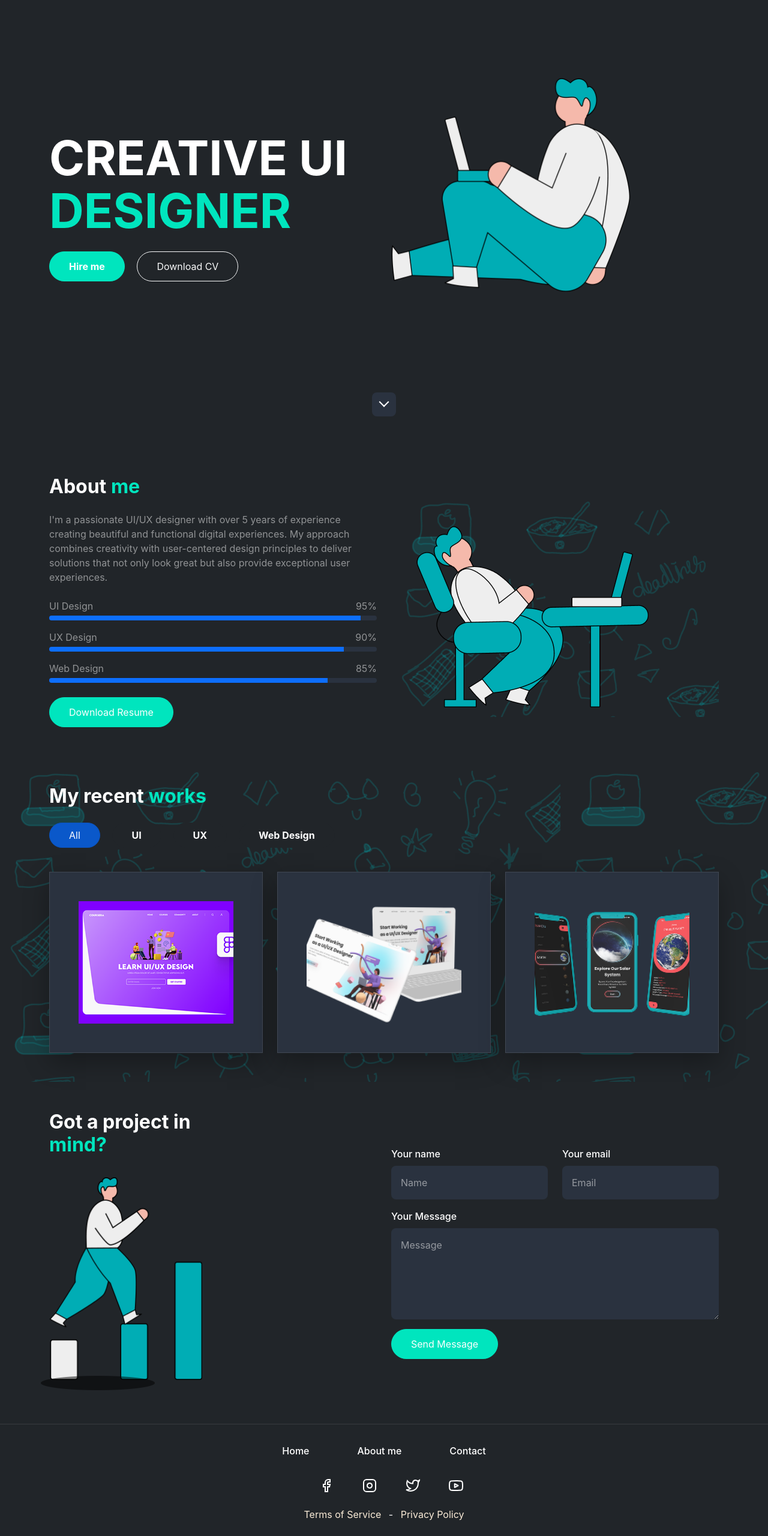
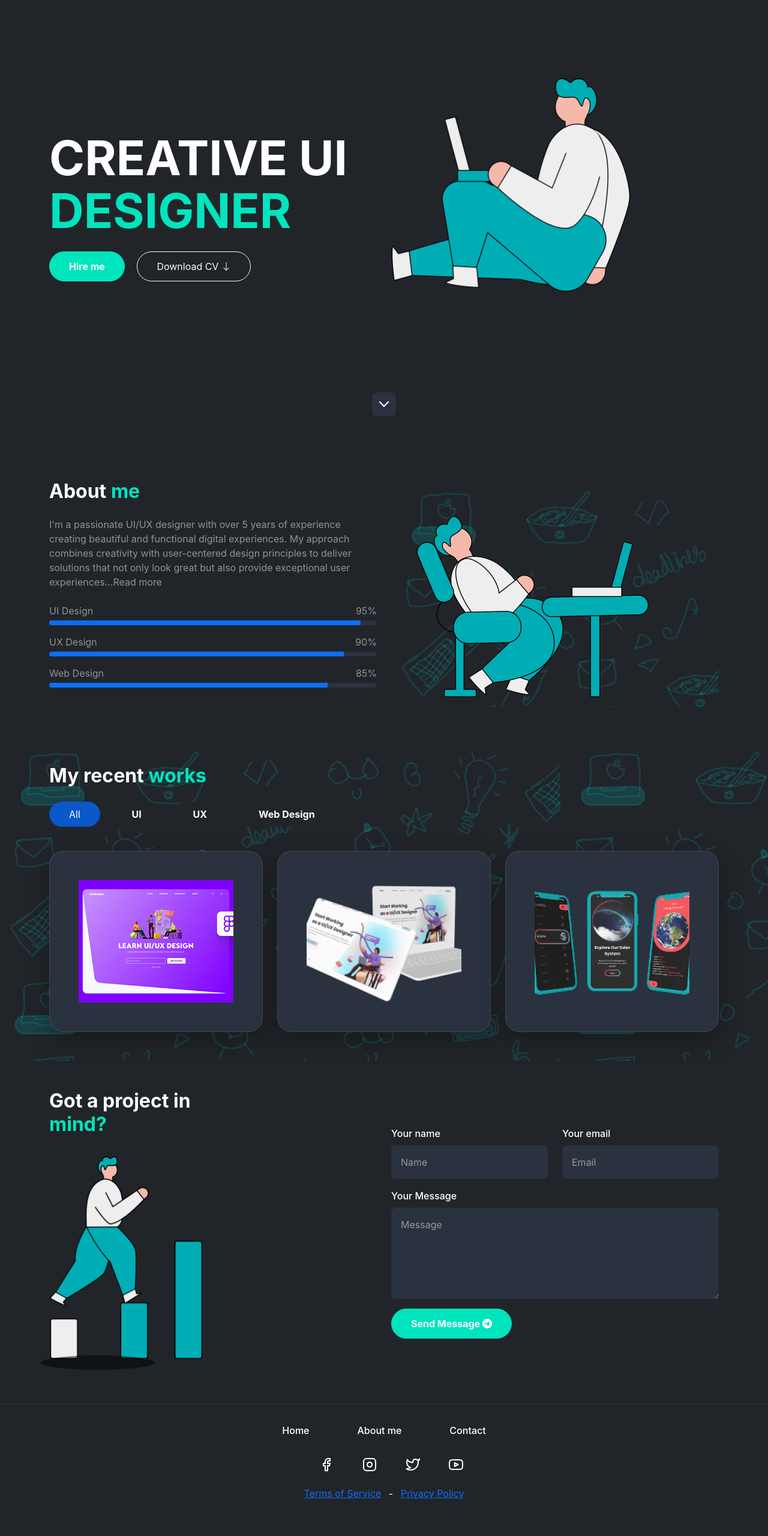
Before and after one commit to Mushfiqur07/ostad-project, a plain HTML site: page index.html in a window 1280 px wide. Shown: the part 151-2711 px from the top of the page at 60% size. After the commit the page ends 2676 px from the top, so only its background shows below. Drawn offline with nearby package versions, Linux system fonts and the light colour scheme.

Commit message:
ostad_project

```diff
--- a/css/style.css
+++ b/css/style.css
@@ -80,6 +80,7 @@ body {
   box-shadow: 0 15px 40px rgba(0, 0, 0, 0.3);
   transition: transform 0.3s;
   border: 1px solid rgba(255, 255, 255, 0.1);
+  border-radius:24px;
 }
 
 .portfolio-item:hover {
--- a/index.html
+++ b/index.html
@@ -6,6 +6,7 @@
     <title>SaulDesign - Creative UI Designer</title>
     <link href="https://cdn.jsdelivr.net/npm/bootstrap@5.3.0/dist/css/bootstrap.min.css" rel="stylesheet">
     <link rel="stylesheet" href="./css/style.css">
+    <link rel="stylesheet" href="https://cdn.jsdelivr.net/npm/bootstrap-icons/font/bootstrap-icons.css">
 </head>
 <body class="bg-dark">
     <!-- Navbar -->
@@ -33,7 +34,7 @@
                     <h1 class="display-1 fw-bold text-white">CREATIVE UI<br><span class="text-primary">DESIGNER</span></h1>
                     <div class="mt-4">
                         <button class="btn btn-primary me-3" style="font-weight:700">Hire me</button>
-                        <button class="btn btn-outline-light">Download CV</button>
+                        <button class="btn btn-outline-light">Download CV <i class="bi bi-arrow-down"></i></button>
                     </div>
                 </div>
                 <div class="col-lg-6 ">
@@ -54,7 +55,7 @@
                 <div class="col-lg-6 Its-me">
                     <h2 class="text-white mb-4">About <span class="text-primary">me</span></h2>
                     <p class="text-white-50 mb-4">
-                        I'm a passionate UI/UX designer with over 5 years of experience creating beautiful and functional digital experiences. My approach combines creativity with user-centered design principles to deliver solutions that not only look great but also provide exceptional user experiences.
+                        I'm a passionate UI/UX designer with over 5 years of experience creating beautiful and functional digital experiences. My approach combines creativity with user-centered design principles to deliver solutions that not only look great but also provide exceptional user experiences...Read more
                     </p>
                     <div class="skills mb-4">
                         <div class="skill-item mb-3">
@@ -85,7 +86,7 @@
                             </div>
                         </div>
                     </div>
-                    <button class="btn btn-primary">Download Resume</button>
+
                 </div>
                 <div class="col-lg-6">
                     <div class="about-image">
@@ -157,7 +158,8 @@
                             <label class="form-label text-white mb-2">Your Message</label>
                             <textarea class="form-control" rows="5" placeholder="Message"></textarea>
                         </div>
-                        <button type="submit" class="btn btn-primary">Send Message</button>
+                        <button type="submit" class="btn btn-primary"style="font-weight:700">Send Message <i class="bi bi-telegram"></i>
+                        </button>
                     </form>
                 </div>
             </div>
@@ -209,7 +211,7 @@
                             </svg>
                         </a>
                     </div>
-                    <div class="footer-links text-white">
+                    <div class="  text-white">
                         <a href="#">Terms of Service</a>
                         <span class="mx-2">-</span>
                         <a href="#">Privacy Policy</a>
```
